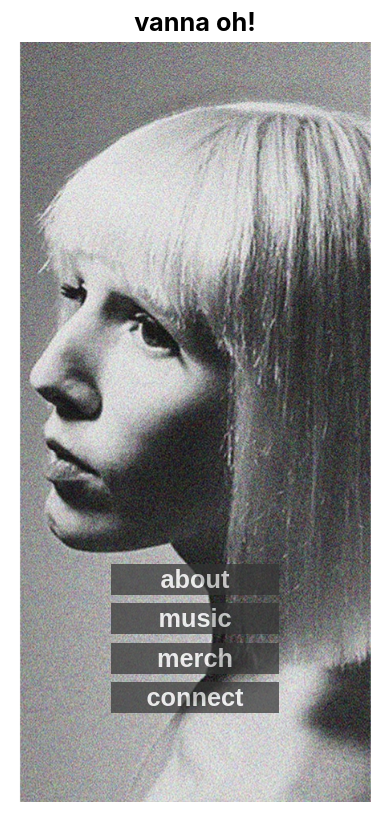
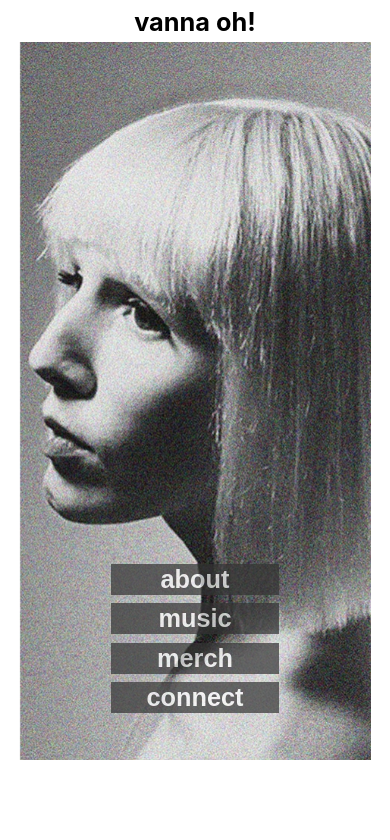
Before and after one commit to lindsayjohnston/Vanna-Oh-Website-Nov-2021, a React (Create React App) app: page / in a window 390 px wide. Shown: the top 840 px of the page. Built offline with nearby package versions, Linux system fonts and the light colour scheme.

Commit message:
Changed portrait again for mobile

```diff
--- a/src/App.css
+++ b/src/App.css
@@ -12,8 +12,8 @@
 
 .appPortrait{
   /* background-color: coral; */
-  height: 90vh;
-  padding: 5vh 5vw 5vh 5vw;
+  height: 85vh;
+  padding: 5vh 5vw 10vh 5vw;
   min-width: 240px;
   max-width: 400px;
   margin: auto;
--- a/src/components/portrait/MainBodyPortrait/MainBodyPortrait.css
+++ b/src/components/portrait/MainBodyPortrait/MainBodyPortrait.css
@@ -89,7 +89,7 @@
     position: absolute;
     top: 0px;
     width: 100%;
-    height: 90%;
+    height: 80%;
     background-color: white;
     display: flex;
     align-items: center;
--- a/src/components/portrait/MenuPortrait/MenuPortrait.css
+++ b/src/components/portrait/MenuPortrait/MenuPortrait.css
@@ -1,7 +1,7 @@
 .menuPortrait{
     /* background-color: salmon; */
     position: absolute;
-    bottom: 10vh;
+    bottom: 5vh;
     width:100%;
     display:flex;
     align-items: center;
```
